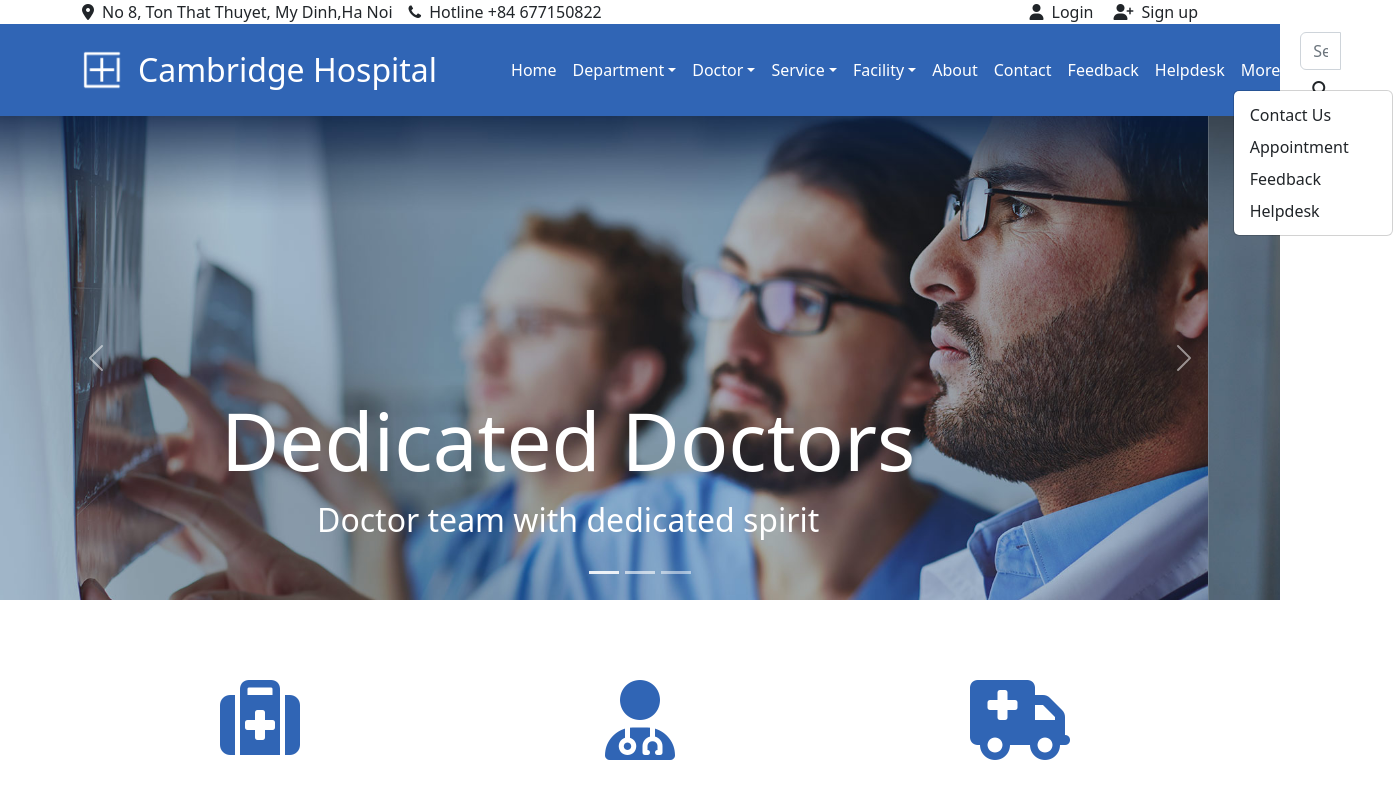
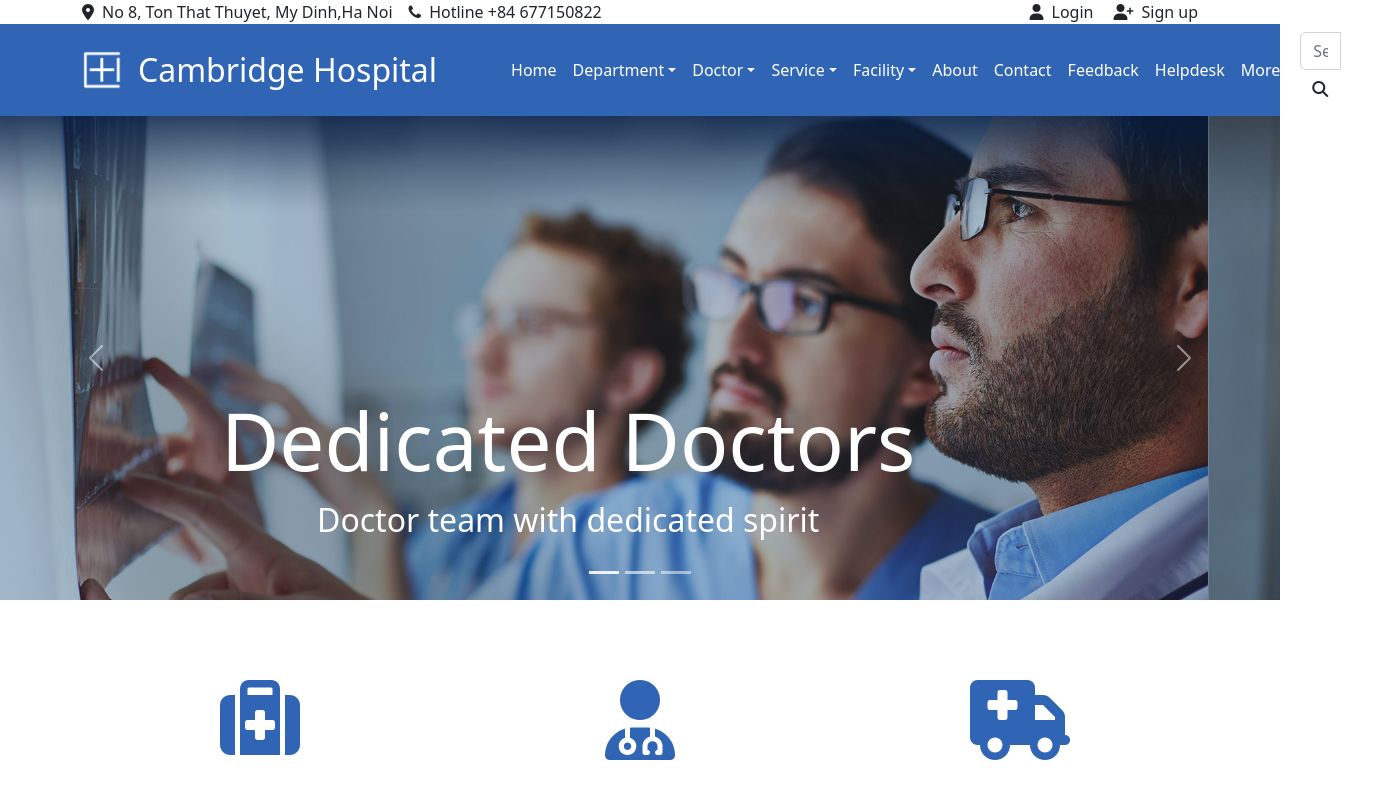
Before and after one commit to NguyenTruong150197/Group1-Hospital, an Angular app: page / in a window 1280 px wide. Shown: the top 796 px of the page, 1393 px wide, since content can reach past the window. Built offline with nearby package versions, Linux system fonts and the light colour scheme.

Commit message:
up-code-tr

```diff
--- a/src/app/app.component.html
+++ b/src/app/app.component.html
@@ -92,10 +92,10 @@
           <li class="nav-item">
             <a class="nav-link active" aria-current="page" href="#" routerLink="/helpdesk">Helpdesk</a>
           </li>
-          <li class="nav-item dropdown show" >
+          <li class="nav-item dropdown" >
             <a class="nav-link dropdown-toggle active" href="#"
                data-bs-toggle="dropdown" aria-expanded="false">More</a>
-            <ul class="dropdown-menu show">
+            <ul class="dropdown-menu">
               <li><a class="dropdown-item" href="#">Contact Us</a></li>
               <li><a class="dropdown-item" href="#" routerLink="">Appointment</a></li>
               <li><a class="dropdown-item" href="#" routerLink="/feedback">Feedback</a></li>
```
